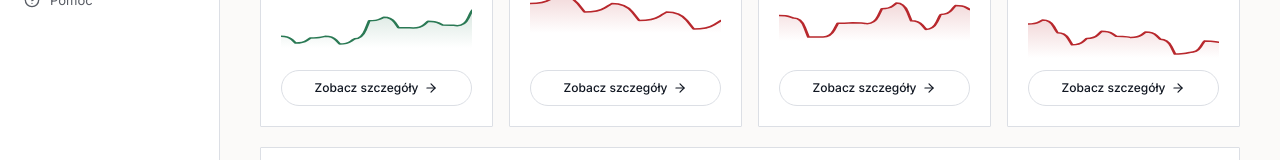
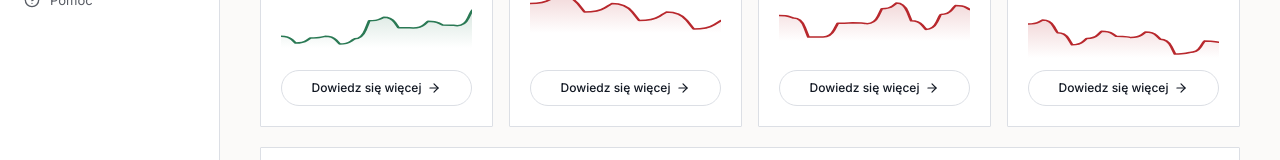
Before and after one commit to AXmagic/fashion-hero-sellersuccessbundle-test, a React (Vite) app: page /seller/bartek in a window 1280 px wide. Shown: the part 429-589 px from the top of the page. Built offline with nearby package versions, Linux system fonts and the light colour scheme.

Commit message:
Changes
Co-authored-by: AXmagic <270324718+AXmagic@users.noreply.github.com>

```diff
--- a/src/components/seller/MetricCard.tsx
+++ b/src/components/seller/MetricCard.tsx
@@ -75,7 +75,7 @@ export default function MetricCard({
         to={`/seller/${profile ?? "dorota"}/unlock`}
         className="mt-auto inline-flex items-center justify-center gap-1.5 text-[12px] font-medium text-foreground border border-border rounded-full px-4 py-2 hover:bg-muted transition-colors"
       >
-        Zobacz szczegóły
+        Dowiedz się więcej
         <ArrowRight className="w-3.5 h-3.5" />
       </Link>
     </div>
```
